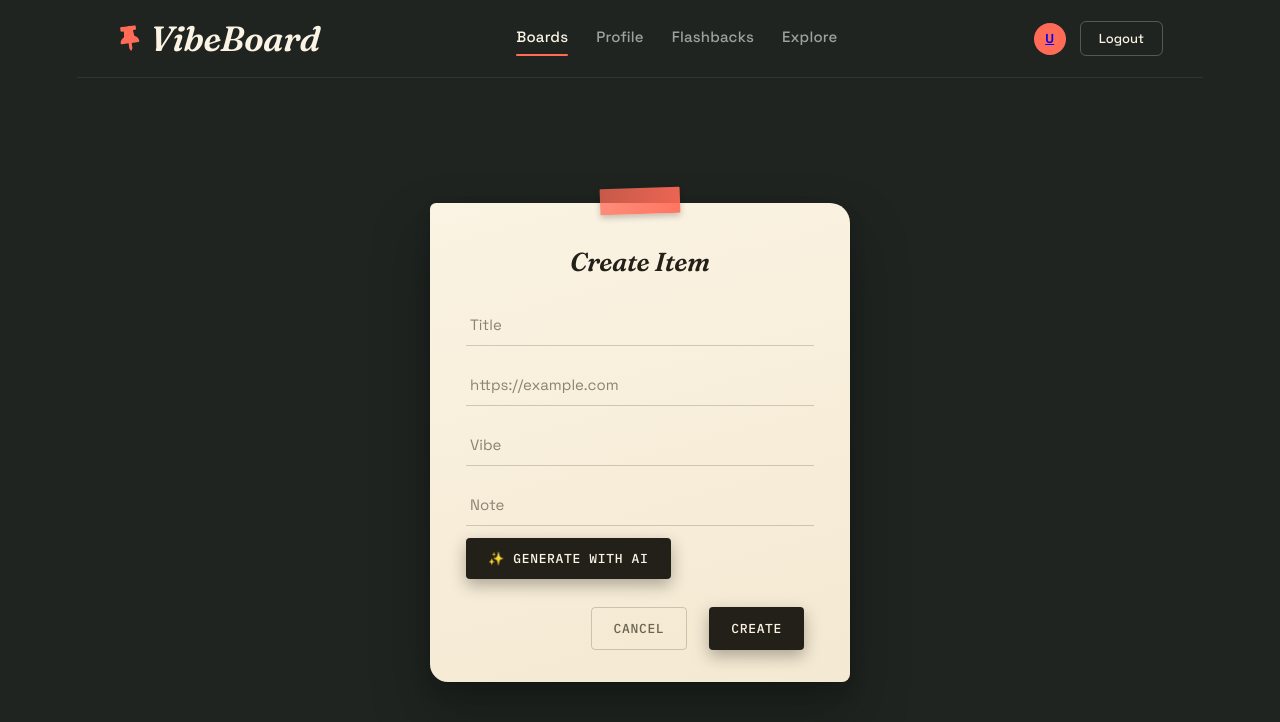
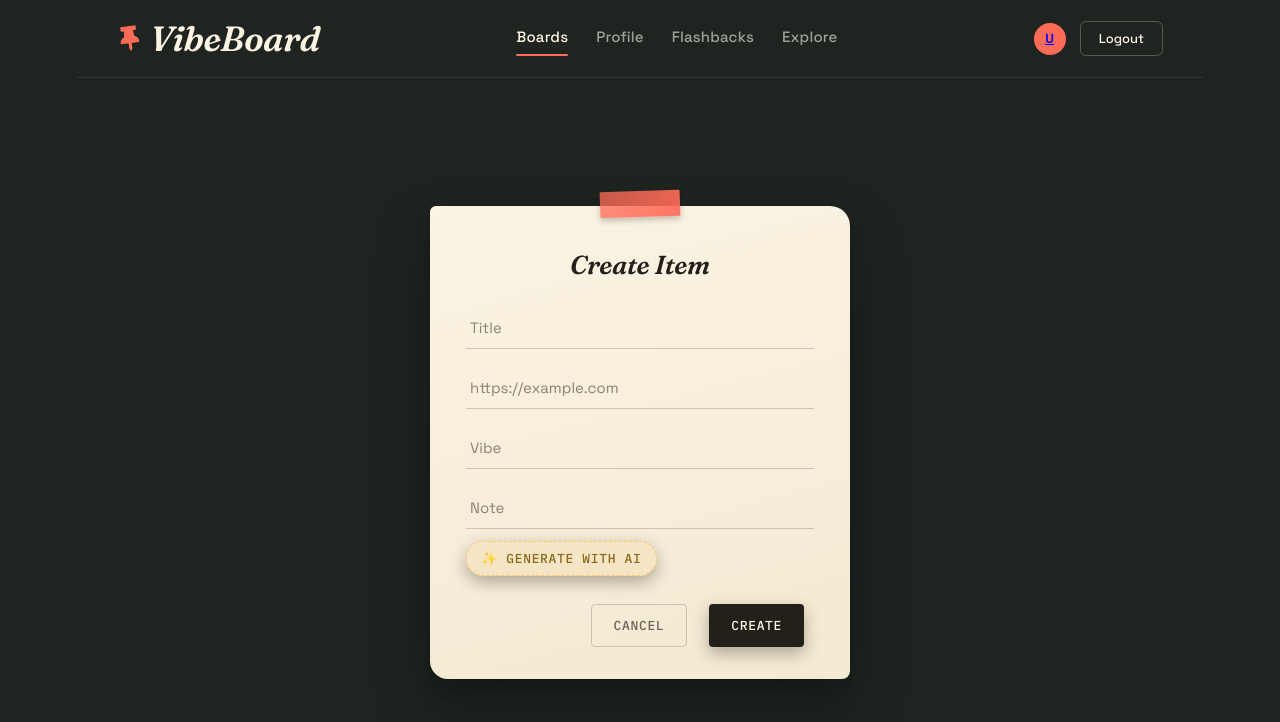
Before and after one commit to ImanAmirr/VibeBoard, a React app in the folder frontend/: page /boards/1/items/new in a window 1280 px wide. Shown: the top 722 px of the page. Built offline with nearby package versions, Linux system fonts and the light colour scheme; no server answers; the HTML template or start-up script is replaced by a standard one.

Commit message:
css changes

```diff
--- a/frontend/src/pages/board.css
+++ b/frontend/src/pages/board.css
@@ -493,7 +493,8 @@
 }
 
 .generate-btn {
-  display: inline-flex;
+  display: inline-flex !important;
+  width: auto !important;
   align-items: center;
   justify-content: center;
   gap: 6px;
@@ -503,20 +504,20 @@
   font-weight: 500;
   letter-spacing: 0.06em;
   text-transform: uppercase;
-  padding: 8px 14px;
-  margin: -6px 0 18px;
-  border-radius: 999px;
-  border: 1px dashed rgba(244,183,64,0.6);
-  background: rgba(244,183,64,0.12);
-  color: #8a6a1f;
+  padding: 8px 14px !important;
+  margin: -6px 0 18px !important;
+  border-radius: 999px !important;
+  border: 1px dashed rgba(244,183,64,0.6) !important;
+  background: rgba(244,183,64,0.12) !important;
+  color: #8a6a1f !important;
   cursor: pointer;
   transition: transform .18s ease, box-shadow .18s ease, background .18s ease, border-color .18s ease;
 }
 
 .generate-btn:hover:not(:disabled) {
-  background: var(--tape-mustard);
-  border-style: solid;
-  color: var(--ink);
+  background: var(--tape-mustard) !important;
+  border-style: solid !important;
+  color: var(--ink) !important;
   transform: translateY(-2px);
   box-shadow: 0 8px 16px rgba(244,183,64,0.35);
 }
```
